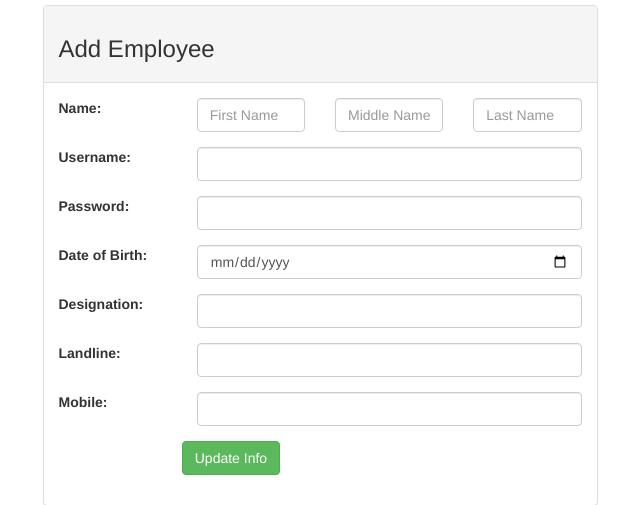
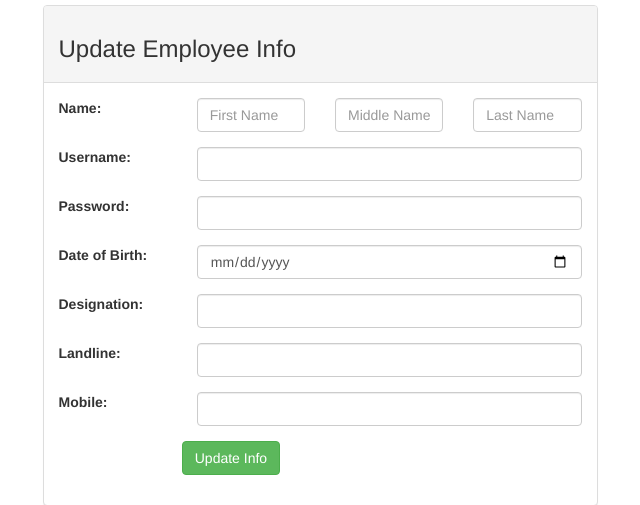
Before and after one commit to ZA8599/blood-donation-system, a PHP site: page /BDManagement/admin/edit.php in a window 1280 px wide. Shown: the part 40-545 px from the top of the page, without its empty margins (320-960 px from the left). Run offline with PHP 8.4, Linux system fonts and the light colour scheme; the visitor is signed in with stand-in values (Sample User, id 1); data comes from the database, SQL or seed files in the repository; data that the repository does not hold is empty.

Commit message:
corrective maintenance

```diff
--- a/admin/edit.php
+++ b/admin/edit.php
@@ -54,7 +54,7 @@ include 'layout/_top_nav.php';
 
             <div class="panel panel-default">
                 <div class="panel-heading">
-                    <h3>Add Employee</h3>
+                    <h3>Update Employee Info</h3>
                 </div>
                 <div class="panel-body">
                     <form class="form-horizontal" role="form" method="post" action="edit.php">
```
